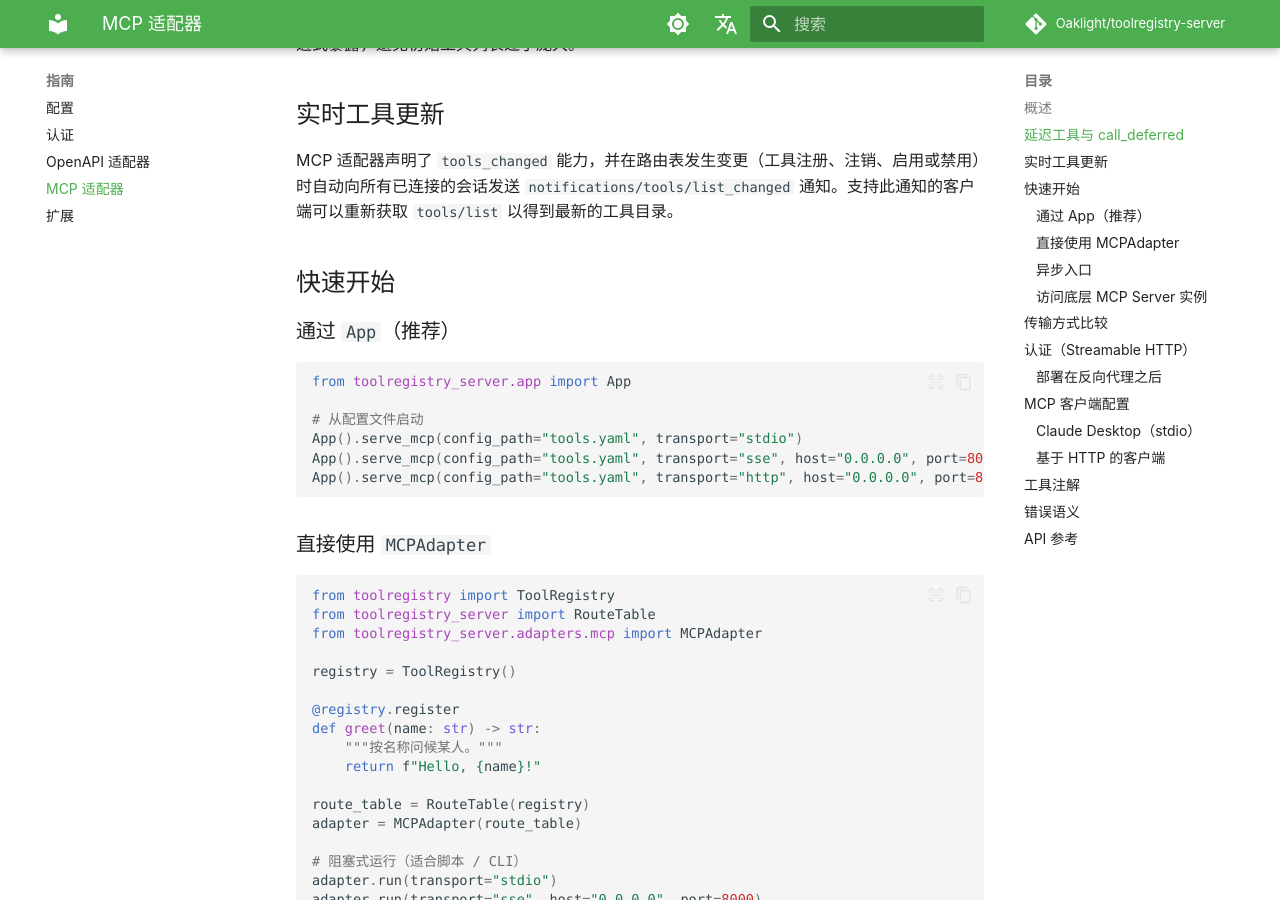
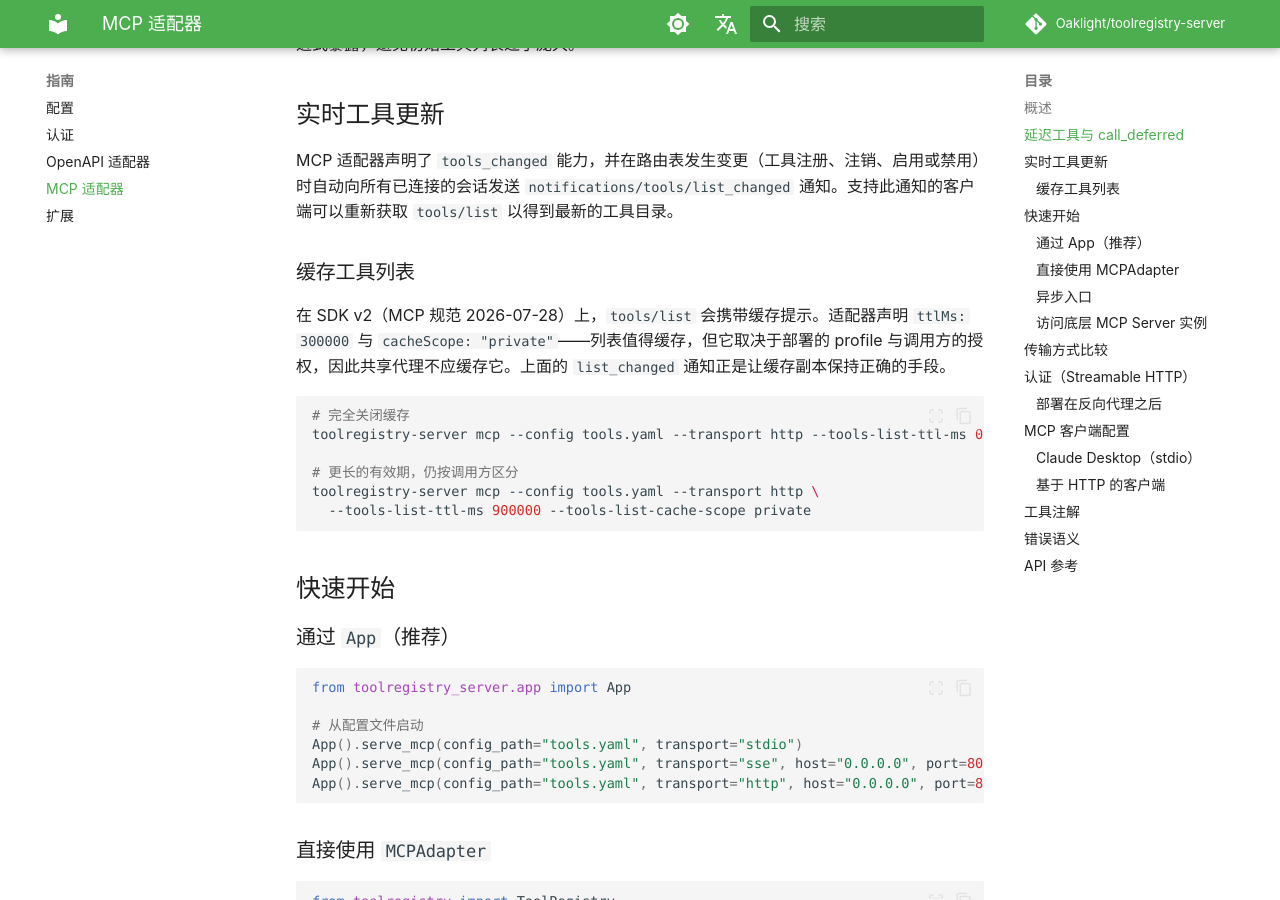
Before and after one commit to Oaklight/toolregistry-server, an MkDocs documentation site: the page built from docs/guides/mcp.md, in a window 1280 px wide and 900 px high, scrolled down 886 px. Built offline with MkDocs 1.6.1 and Material for MkDocs 9.7.7, drawn with Linux system fonts in a browser that asks for light colours; some web fonts are replaced; comment, search, counter and statistics services are not loaded.

Commit message:
docs: tools/list 缓存提示与相关参数（#83）

````diff
--- a/docs/guides/mcp.md
+++ b/docs/guides/mcp.md
@@ -23,6 +23,19 @@ MCP 适配器通过 [模型上下文协议](https://modelcontextprotocol.io/)
 ## 实时工具更新
 
 MCP 适配器声明了 `tools_changed` 能力，并在路由表发生变更（工具注册、注销、启用或禁用）时自动向所有已连接的会话发送 `notifications/tools/list_changed` 通知。支持此通知的客户端可以重新获取 `tools/list` 以得到最新的工具目录。
+
+### 缓存工具列表
+
+在 SDK v2（MCP 规范 2026-07-28）上，`tools/list` 会携带缓存提示。适配器声明 `ttlMs: 300000` 与 `cacheScope: "private"`——列表值得缓存，但它取决于部署的 profile 与调用方的授权，因此共享代理不应缓存它。上面的 `list_changed` 通知正是让缓存副本保持正确的手段。
+
+```bash
+# 完全关闭缓存
+toolregistry-server mcp --config tools.yaml --transport http --tools-list-ttl-ms 0
+
+# 更长的有效期，仍按调用方区分
+toolregistry-server mcp --config tools.yaml --transport http \
+  --tools-list-ttl-ms 900000 --tools-list-cache-scope private
+```
 
 ## 快速开始
 
````
Also changed, not shown: docs/changelog.md (+1 -0 lines).
